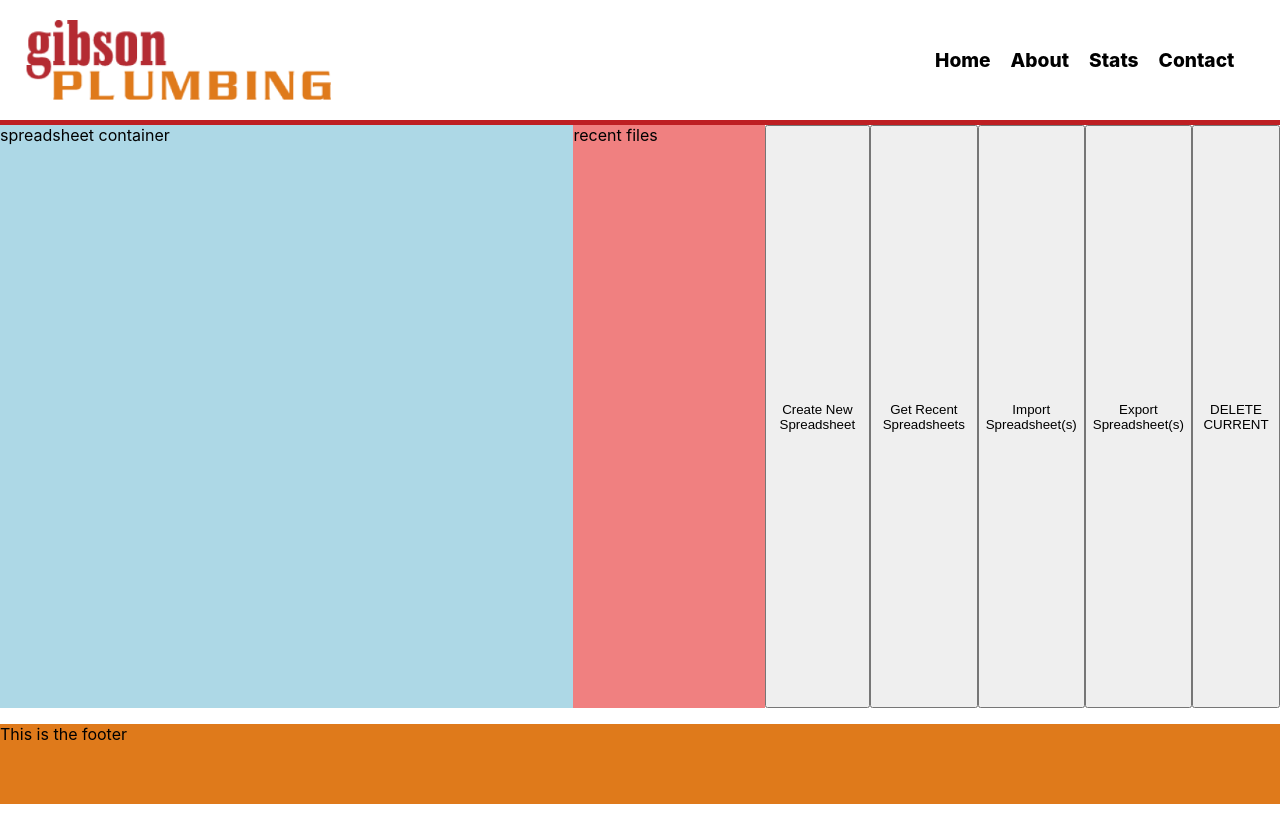
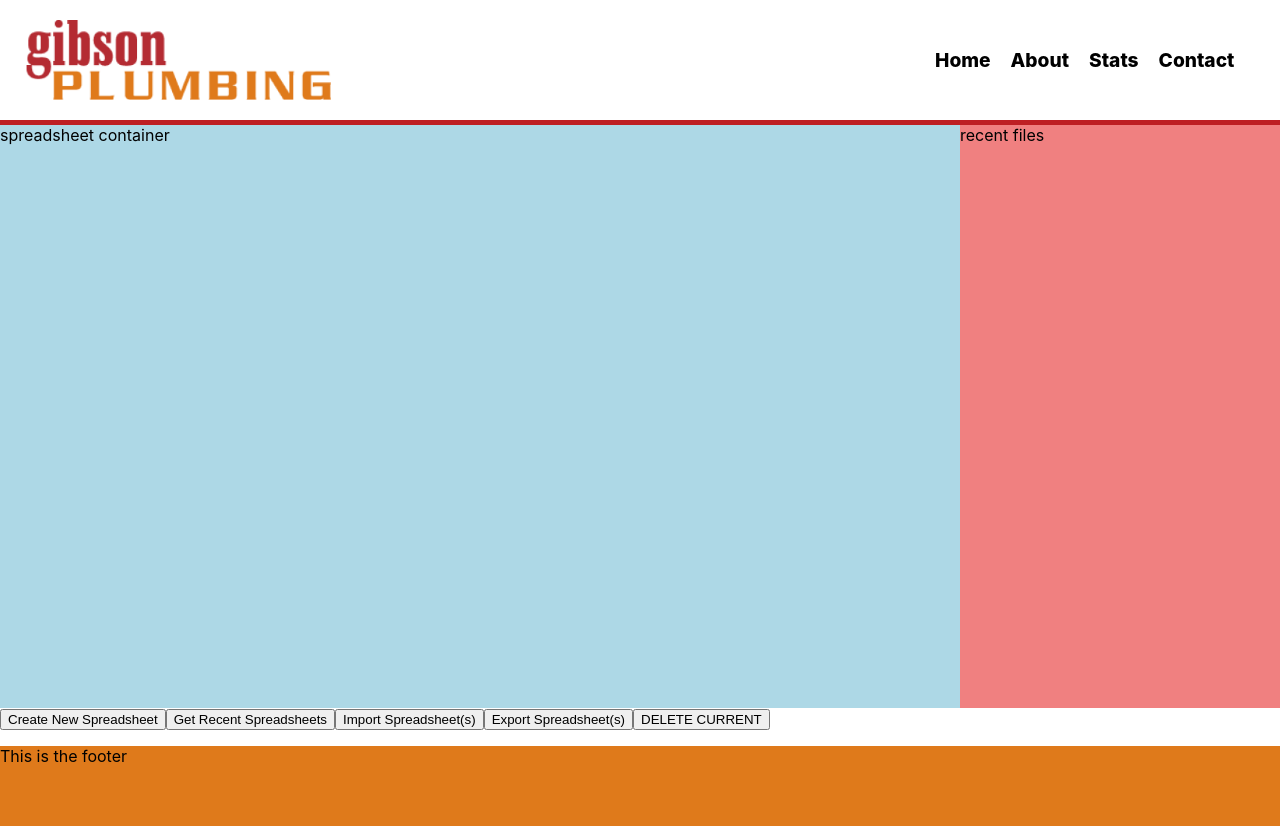
Before and after one commit to JS-goose/gibson-code-challenge, a React (Create React App) app: page / in a window 1280 px wide. Before the commit the page ends 804 px from the top, so only its background shows below. Built offline with nearby package versions, Linux system fonts and the light colour scheme; no server answers.

Commit message:
moved controls to their own container

```diff
--- a/src/components/CenterContent/CenterContent.js
+++ b/src/components/CenterContent/CenterContent.js
@@ -1,9 +1,9 @@
-import React, { Component }from 'react';
+import React, { Component } from 'react';
 import qs from 'qs';
 import axios from 'axios';
 import styles from './CenterContent.module.css';
 
-const userID = "ARMAEAXXOQQ"
+const userID = 'ARMAEAXXOQQ';
 
 class CenterContent extends Component {
   makePostRequest = () => {
@@ -47,24 +47,25 @@ class CenterContent extends Component {
   //     })
   // }
 
-      getUsers = () => {
-
-      }
+  getUsers = () => {};
 
   render() {
     return (
+      <React.Fragment>
         <article id={styles['center-content-container']}>
           <div id={styles['spreadsheet-container']}>spreadsheet container</div>
           <div id={styles['recent-files-container']}>recent files</div>
+        </article>
+        <div id={styles['controls-container']}>
           <button onClick={this.makePostRequest}>Create New Spreadsheet</button>
           <button onClick={this.getThreads}>Get Recent Spreadsheets</button>
           <button>Import Spreadsheet(s)</button>
           <button>Export Spreadsheet(s)</button>
           <button>DELETE CURRENT</button>
-            </article>
-        )
+        </div>
+      </React.Fragment>
+    );
   }
-
 }
 
 export default CenterContent;
```
Lines whose indentation alone changed are shown as unchanged.
